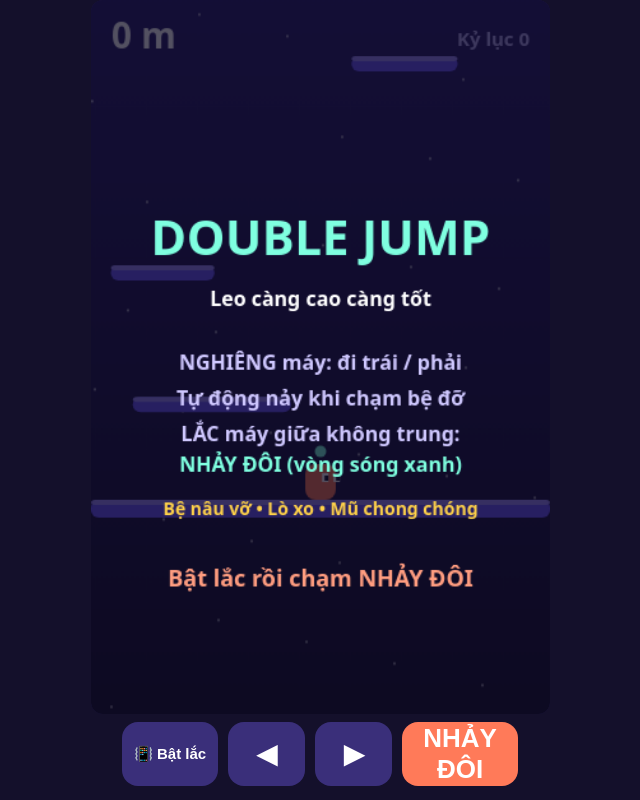
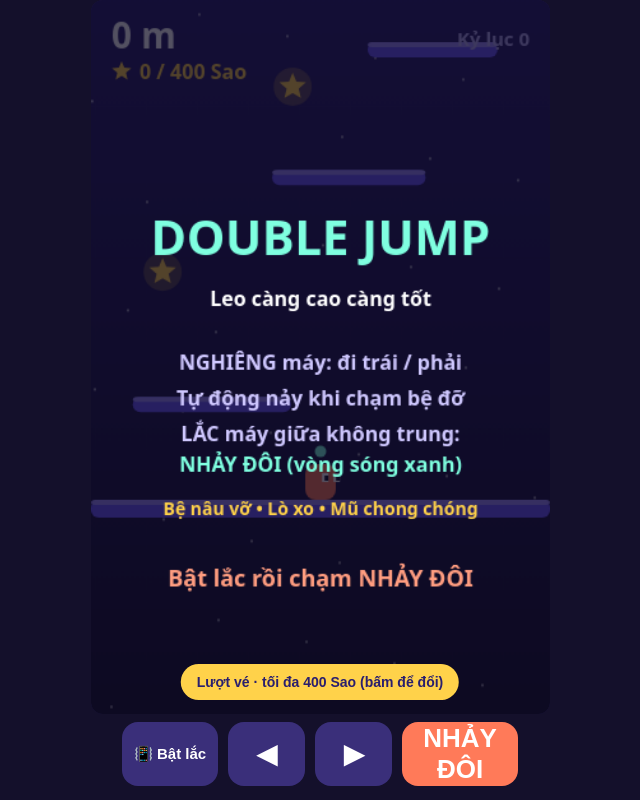
Before and after one commit to thegianghugi/double-jump, a plain HTML site: page index.html in a window 1280 px wide. Shown: the whole page, without its empty margins (320-960 px from the left). Drawn offline with Linux system fonts and the light colour scheme.

Commit message:
Add collectible Sao with per-game cap, ticket/free modes
Co-Authored-By: Claude Sonnet 5.5 <noreply@anthropic.com>
Claude-Session: https://claude.ai/code/session_011cGTri9Ma5MYu5na2G8n3K

```diff
--- a/index.html
+++ b/index.html
@@ -15,11 +15,12 @@ canvas{height:100%;max-width:100%;aspect-ratio:360/560;background:#1d1745;border
 .b:active,.b.on{background:#6b57ff}
 #j{flex:1.6;background:#ff7a59}
 #j:active{background:#ffa07a}
+#modebtn{position:absolute;bottom:14px;left:50%;transform:translateX(-50%);padding:10px 16px;border:0;border-radius:20px;background:#ffd24a;color:#2a1f6e;font-weight:800;font-size:14px;white-space:nowrap}
 </style>
 </head>
 <body>
 <div id="app">
-  <div id="wrap"><canvas id="c" width="360" height="560"></canvas></div>
+  <div id="wrap"><canvas id="c" width="360" height="560"></canvas><button id="modebtn"></button></div>
   <div id="ctrl">
     <button class="b" id="s" style="flex:1.3;font-size:15px">📳 Bật lắc</button>
     <button class="b" id="l">◀</button>
@@ -31,12 +32,12 @@ canvas{height:100%;max-width:100%;aspect-ratio:360/560;background:#1d1745;border
 const cv=document.getElementById('c'),ctx=cv.getContext('2d');
 const W=360,H=560,G=1800,JV=800,SPEED=250;
 let best=0;try{best=+localStorage.getItem('dj_best')||0}catch(e){}
-let lastType='n',tilt=0,sensorOn=false,sensorMsg='',lastShake=0,evCount=0;
+let gameMode='ticket',starsLeft=0,starVal=10,saoMax=0,saoGot=0,pops=[],lastType='n',tilt=0,sensorOn=false,sensorMsg='',lastShake=0,evCount=0;
 let state='start',P,plats,parts,camY,topY,score,left=false,right=false,t=0,shake=0;
 
 function reset(){
   P={x:W/2-12,y:-28,w:24,h:28,vx:0,vy:0,jl:1,ground:false,dir:1,sq:0,prop:0};
-  plats=[{x:0,y:0,w:W,h:14,type:'n',vx:0}];lastType='n';parts=[];camY=-H*0.7;topY=0;score=0;
+  plats=[{x:0,y:0,w:W,h:14,type:'n',vx:0,stars:[]}];lastType='n';parts=[];pops=[];saoGot=0;starVal=gameMode==='ticket'?10:1;starsLeft=gameMode==='ticket'?40:55;saoMax=starsLeft*starVal;camY=-H*0.7;topY=0;score=0;
   genTo(camY-300);
 }
 function genTo(limit){
@@ -52,6 +53,15 @@ function genTo(limit){
     const p={x:Math.random()*(W-w),y:topY,w,h:12,type,vx:type==='m'?(Math.random()<.5?-1:1)*(45+Math.random()*45):0,spring:false,item:false};
     if(type==='n'&&Math.random()<.14){p.spring=true;p.so=6+Math.random()*(w-30);}
     else if(type!=='b'&&m>30&&Math.random()<.05)p.item=true;
+    p.stars=[];
+    {
+      const rate=gameMode==='ticket'?.85:1.2;
+      const n=Math.floor(rate)+(Math.random()<rate%1?1:0);
+      for(let i=0;i<n&&starsLeft>0;i++){
+        starsLeft--;
+        p.stars.push({ox:Math.random()*p.w,oy:-(28+Math.random()*(Math.random()<.35?150:40)),got:false});
+      }
+    }
     plats.push(p);
   }
 }
@@ -104,6 +114,17 @@ function update(dt){
       }
     }
   }
+  for(const p of plats){
+    for(const st of p.stars){
+      if(st.got)continue;
+      const sx=p.x+st.ox,sy=p.y+st.oy;
+      if(Math.abs(P.x+P.w/2-sx)<22&&Math.abs(P.y+P.h/2-sy)<24){
+        st.got=true;saoGot+=starVal;
+        pops.push({x:sx,y:sy,t:0.8,txt:'+'+starVal});
+        for(let i=0;i<8;i++){const a=i/8*Math.PI*2;parts.push({x:sx,y:sy,vx:Math.cos(a)*110,vy:Math.sin(a)*110,l:0.35,c:'#ffd24a'});}
+      }
+    }
+  }
   P.sq*=Math.pow(0.001,dt);
   camY=Math.min(camY,P.y-H*0.5);
   genTo(camY-300);
@@ -113,12 +134,19 @@ function update(dt){
   stepParts(dt);
 }
 function stepParts(dt){
+  for(const q of pops){q.t-=dt;q.y-=40*dt;}
+  pops=pops.filter(q=>q.t>0);
   for(const q of parts){q.x+=q.vx*dt;q.y+=q.vy*dt;q.l-=dt;}
   parts=parts.filter(q=>q.l>0);
   shake*=Math.pow(0.0005,dt);
 }
 function txt(s,x,y,size,col,al){ctx.font='800 '+size+'px system-ui,sans-serif';ctx.textAlign=al||'center';ctx.fillStyle=col||'#fff';ctx.fillText(s,x,y);}
 function rr(x,y,w,h,r){ctx.beginPath();ctx.moveTo(x+r,y);ctx.arcTo(x+w,y,x+w,y+h,r);ctx.arcTo(x+w,y+h,x,y+h,r);ctx.arcTo(x,y+h,x,y,r);ctx.arcTo(x,y,x+w,y,r);ctx.closePath();}
+function drawStar(cx,cy,r){
+  ctx.beginPath();
+  for(let i=0;i<10;i++){const a=-Math.PI/2+i*Math.PI/5,rr2=i%2?r*.45:r;ctx.lineTo(cx+Math.cos(a)*rr2,cy+Math.sin(a)*rr2);}
+  ctx.closePath();ctx.fill();
+}
 function draw(){
   ctx.save();
   ctx.translate((Math.random()-.5)*shake,(Math.random()-.5)*shake);
@@ -146,6 +174,12 @@ function draw(){
       ctx.moveTo(sx+3,y-4);ctx.lineTo(sx+17,y-8);ctx.moveTo(sx+17,y-8);ctx.lineTo(sx+3,y-12);ctx.stroke();
       ctx.fillStyle='#ff4d5e';ctx.fillRect(sx,y-15,20,4);
     }
+    for(const st of p.stars){
+      if(st.got)continue;
+      const sx=p.x+st.ox,sy=y+st.oy+Math.sin(t*4+st.ox)*2;
+      ctx.fillStyle='rgba(255,210,74,.25)';ctx.beginPath();ctx.arc(sx,sy,15,0,7);ctx.fill();
+      ctx.fillStyle='#ffd24a';drawStar(sx,sy,11);
+    }
     if(p.item&&!p.taken){
       const ix=p.x+p.w/2,iy=y-22+Math.sin(t*5)*2;
       ctx.fillStyle='#ffd24a';ctx.beginPath();ctx.arc(ix,iy,9,Math.PI,0);ctx.fill();
@@ -155,6 +189,8 @@ function draw(){
     }
   }
   for(const q of parts){ctx.globalAlpha=Math.max(0,q.l*2);ctx.fillStyle=q.c;ctx.fillRect(q.x-2,q.y-camY-2,4,4);}
+  ctx.globalAlpha=1;
+  for(const q of pops){ctx.globalAlpha=Math.min(1,q.t*2);txt(q.txt,q.x,q.y-camY,18,'#ffd24a');}
   ctx.globalAlpha=1;
   if(P){
     const sq=P.sq,w=P.w*(1+sq*0.5),h=P.h*(1-sq*0.5);
@@ -179,8 +215,9 @@ function draw(){
   ctx.restore();
   txt(score+' m',16,38,28,'#fff','left');
   txt('Kỷ lục '+best,W-16,36,15,'#b8aef5','right');
-  if(P&&P.prop>0){ctx.fillStyle='rgba(255,255,255,.2)';ctx.fillRect(16,66,100,6);ctx.fillStyle='#ffd24a';ctx.fillRect(16,66,100*P.prop/2.4,6);}
-  if(sensorMsg)txt(sensorMsg,16,58,12,sensorOn?'#7fffe0':'#ffb36b','left');
+  ctx.fillStyle='#ffd24a';drawStar(24,56,8);txt(saoGot+' / '+saoMax+' Sao',38,62,16,'#ffd24a','left');
+  if(P&&P.prop>0){ctx.fillStyle='rgba(255,255,255,.2)';ctx.fillRect(16,74,100,6);ctx.fillStyle='#ffd24a';ctx.fillRect(16,74,100*P.prop/2.4,6);}
+  if(sensorMsg)txt(sensorMsg,16,96,12,sensorOn?'#7fffe0':'#ffb36b','left');
   if(state==='start'){
     ctx.fillStyle='rgba(10,8,30,.7)';ctx.fillRect(0,0,W,H);
     txt('DOUBLE JUMP',W/2,200,38,'#7fffe0');
@@ -197,11 +234,16 @@ function draw(){
     txt('RỚT RỒI!',W/2,220,40,'#ff7a59');
     txt(score+' m',W/2,275,34,'#fff');
     txt(score>=best&&score>0?'Kỷ lục mới!':'Kỷ lục '+best,W/2,310,17,'#7fffe0');
+    txt('⭐ '+saoGot+' / '+saoMax+' Sao',W/2,352,22,'#ffd24a');
     txt('Chạm NHẢY ĐÔI để chơi lại',W/2,400,20,'#ff9d80');
   }
 }
 let last=performance.now();
-function loop(n){const dt=Math.min(0.033,(n-last)/1000);last=n;update(dt);draw();requestAnimationFrame(loop);}
+const modeBtn=document.getElementById('modebtn');
+function modeText(){modeBtn.textContent=gameMode==='ticket'?'Lượt vé · tối đa 400 Sao (bấm để đổi)':'Lượt free · tối đa 55 Sao (bấm để đổi)';}
+modeBtn.addEventListener('click',()=>{if(state==='play')return;gameMode=gameMode==='ticket'?'free':'ticket';reset();modeText();});
+modeText();
+function loop(n){const dt=Math.min(0.033,(n-last)/1000);last=n;modeBtn.style.display=state==='play'?'none':'block';update(dt);draw();requestAnimationFrame(loop);}
 addEventListener('keydown',e=>{
   if(e.repeat)return;
   if(e.key==='ArrowLeft'||e.key==='a')left=true;
```
